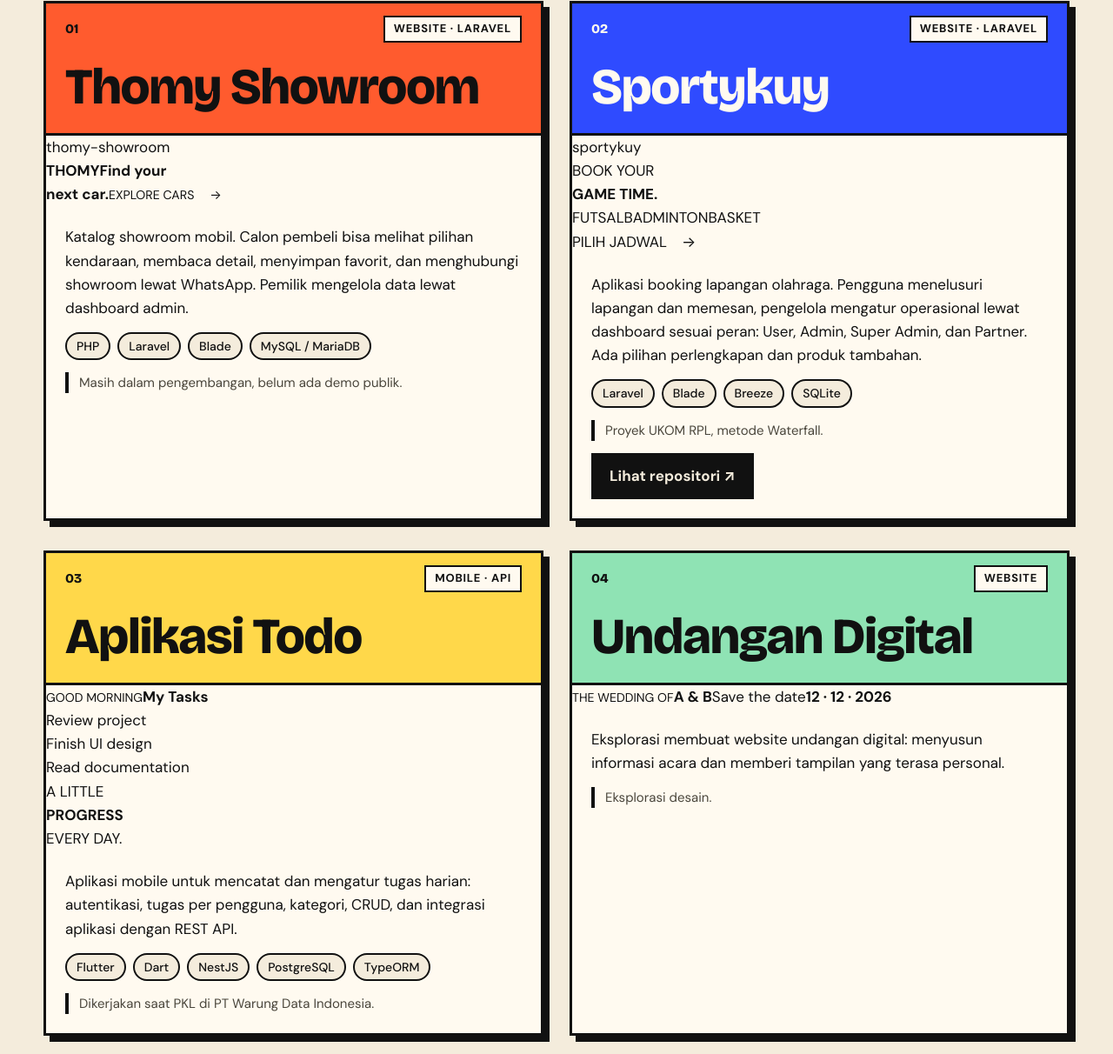
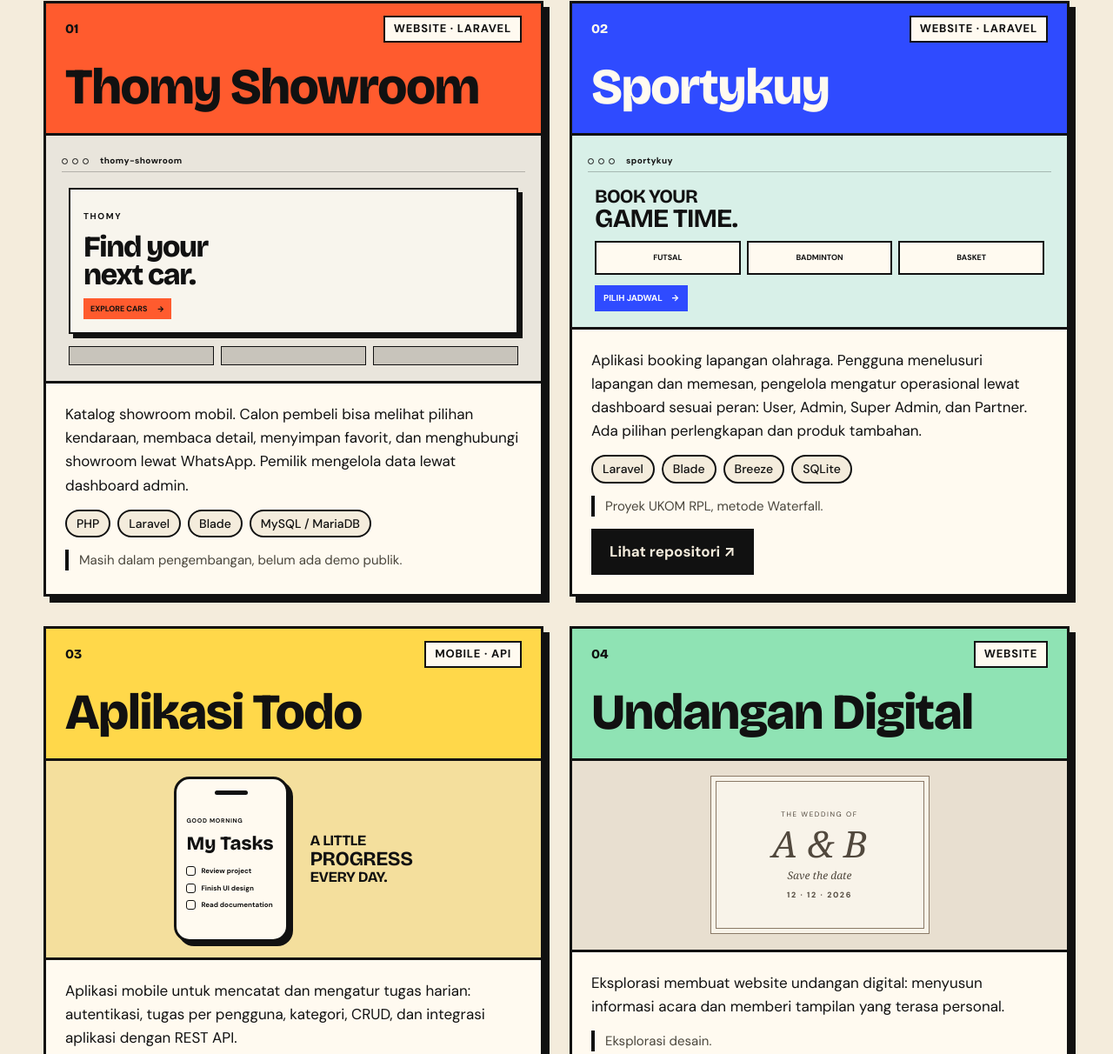
Before and after one commit to jidandan187/zidane-portfolio, a plain HTML site: page index.html in a window 1280 px wide. Shown: the part 2554-3766 px from the top of the page at 87% size. Drawn offline with nearby package versions, Linux system fonts and the light colour scheme.

Commit message:
Add styles for project visual previews and contact area

```diff
--- a/style.css
+++ b/style.css
@@ -153,3 +153,61 @@ h3{margin:0;font:800 24px/1.15 var(--display);letter-spacing:-.025em}
   html{scroll-behavior:auto}
   .marquee-track,.badge svg,h1 i{animation:none}
 }
+
+
+/* ---------- project visual previews ---------- */
+.project-preview{position:relative;min-height:220px;overflow:hidden;border-bottom:var(--bw) solid var(--ink);padding:18px}
+.preview-browser{height:24px;display:flex;align-items:center;gap:5px;border-bottom:1px solid rgba(17,17,17,.25);font-size:10px;font-weight:700;letter-spacing:.04em}
+.preview-browser i{width:7px;height:7px;border:1px solid var(--ink);border-radius:50%}
+.preview-browser span{margin-left:8px}
+.preview-showroom{background:#e9e5dc}
+.preview-car{margin:18px 8px 0;padding:15px;background:#f8f5ed;border:2px solid var(--ink);box-shadow:5px 5px 0 var(--ink);min-height:118px}
+.preview-car b{font-size:10px;letter-spacing:.16em}
+.preview-car strong{display:block;margin-top:8px;font:800 clamp(23px,3vw,34px)/.95 var(--display);letter-spacing:-.04em}
+.preview-car small{display:inline-block;margin-top:10px;padding:5px 8px;background:var(--orange);font-size:9px;font-weight:800}
+.preview-car-list{display:flex;gap:8px;margin:14px 8px 0}
+.preview-car-list span{height:22px;flex:1;background:#c8c4bb;border:1px solid var(--ink)}
+.preview-sport{background:#d8f0e8}
+.sport-heading{margin:18px 8px 12px;font:700 22px/.95 var(--display);letter-spacing:-.04em}
+.sport-heading b{font-size:30px}
+.sport-courts{display:flex;gap:7px;margin:0 8px}
+.sport-courts span{flex:1;padding:10px 4px;text-align:center;background:#fffaf0;border:2px solid var(--ink);font-size:9px;font-weight:800}
+.sport-book{display:inline-block;margin:12px 8px 0;padding:7px 10px;background:var(--blue);color:white;font-size:10px;font-weight:800}
+.preview-todo{display:flex;align-items:center;justify-content:center;gap:24px;background:#f4df9d}
+.todo-phone{width:132px;min-height:190px;padding:13px 11px;background:#fffaf0;border:3px solid var(--ink);border-radius:18px;box-shadow:5px 5px 0 var(--ink)}
+.todo-notch{width:38px;height:5px;margin:0 auto 13px;border-radius:99px;background:var(--ink)}
+.todo-phone small{font-size:7px;font-weight:800;letter-spacing:.1em}
+.todo-phone>b{display:block;margin:3px 0 12px;font:800 22px var(--display)}
+.todo-task{display:flex;align-items:center;gap:6px;margin:7px 0;font-size:8px;font-weight:700}
+.todo-task i{width:11px;height:11px;border:1.5px solid var(--ink);border-radius:3px}
+.todo-side{font:700 17px/1.05 var(--display);letter-spacing:-.03em}
+.todo-side b{font-size:23px}
+.preview-invite{display:grid;place-items:center;background:#e8dfd0}
+.invite-card{width:min(240px,85%);min-height:170px;display:flex;flex-direction:column;align-items:center;justify-content:center;gap:7px;background:#f8f3e9;border:1px solid #8a7966;outline:5px solid #f8f3e9;box-shadow:0 0 0 6px #8a7966;color:#51483d}
+.invite-card small{font-size:8px;letter-spacing:.2em}
+.invite-card strong{font:italic 42px/1 Georgia,serif}
+.invite-card span{font:italic 12px Georgia,serif}
+.invite-card b{font-size:9px;letter-spacing:.18em}
+
+/* ---------- expanded contact ---------- */
+.contact-area{display:grid;gap:28px;margin-top:clamp(70px,9vw,120px)}
+.contact-info{padding:clamp(26px,5vw,56px);background:var(--white)}
+.contact-info h2{display:block;margin:0 0 26px;font-size:clamp(54px,9vw,104px);line-height:.98}
+.contact-kicker{margin:0 0 14px;font-size:13px;font-weight:800;letter-spacing:.12em}
+.contact-detail{padding:16px 0;border-bottom:2px solid var(--ink);display:flex;flex-direction:column;gap:5px}
+.contact-detail:last-child{border-bottom:0}
+.detail-label{font-size:12px;font-weight:800;letter-spacing:.08em}
+.contact-detail a,.contact-detail>span:last-child{font-size:clamp(18px,2.6vw,24px);font-weight:700;text-decoration:none;overflow-wrap:anywhere}
+.contact-detail a:hover{text-decoration:underline;text-underline-offset:4px}
+.contact-cta{padding:clamp(28px,5vw,58px);background:var(--yellow);border:var(--bw) solid var(--ink);box-shadow:var(--shadow);color:var(--ink)}
+.contact-cta h2{display:block;margin:0 0 22px;font-size:clamp(42px,8vw,88px);line-height:1.02}
+.contact-cta>p:not(.contact-kicker){max-width:38em;margin:0 0 26px;font-size:17px}
+.contact-cta .mail{background:var(--orange);font-size:clamp(17px,2.4vw,24px)}
+.availability{padding:clamp(24px,4vw,42px);background:#8fe3d4;border:var(--bw) solid var(--ink);box-shadow:var(--shadow)}
+.availability p{display:flex;align-items:center;gap:12px;margin:8px 0;font-size:clamp(17px,2.4vw,23px);font-weight:700}
+.availability p span{font-size:1.4em;font-weight:800}
+@media (min-width:760px){
+  .contact-area{grid-template-columns:1fr 1fr}
+  .contact-info{grid-row:span 2}
+  .contact-cta,.availability{align-self:stretch}
+}
```
